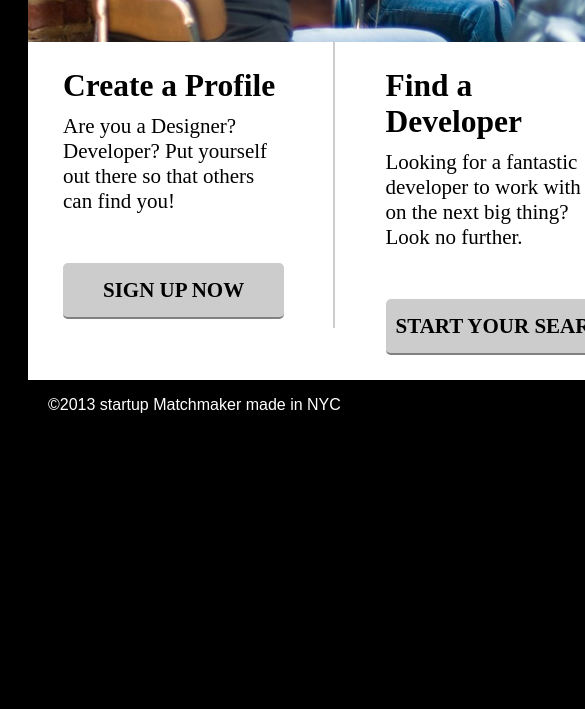
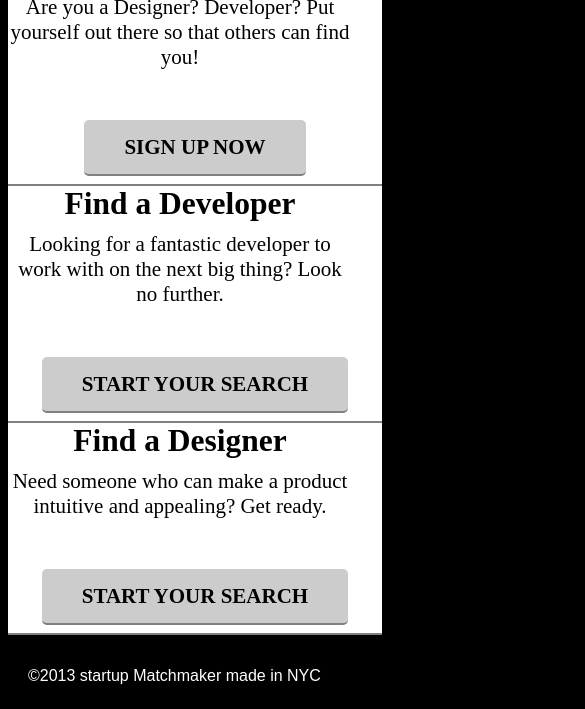
Before and after one commit to jfals82/class_example, a plain HTML site: page Thundercats/index.html in a window 390 px wide. Shown: the part 718-1427 px from the top of the page, 585 px wide, since content can reach past the window. Before the commit the page ends 1176 px from the top, so only its background shows below. Drawn offline with nearby package versions, Linux system fonts and the light colour scheme.

Commit message:
added jquery

```diff
--- a/Thundercats/css/main.css
+++ b/Thundercats/css/main.css
@@ -1,6 +1,12 @@
-
+*{box-sizing:border-box}
 body{
 	background-color: black;
+}
+.btn a{
+	display: none;
+}
+main{
+	background-color: white;
 }
 main:after{
 	clear: both;
@@ -10,9 +16,6 @@ main:after{
 .container{
 	width:968px;
 	margin: 0 auto;
-	background-color: #fff;
-	border:20px solid black;
-
 }
 
 .top-image{
@@ -29,7 +32,6 @@ main:after{
     margin: 30px 50px;
     background-color: rgba(255, 255, 255, 0.8);
     float: right;
-
 }
 .post-ghost a{
 	background-color: yellow;
@@ -38,68 +40,42 @@ main:after{
 	text-decoration: none;
 	color: black;
 	padding: 10px 25px;
-	}
-
+}
 
 .header h1 {
 	font-family:'Merriweather Sans', sans-serif;
 	color: yellow;
 	font-size: 36px;
-
-
-
 }
 
 .header nav a{
 	font-family:'Oswald', sans-serif;
 	font-size: 30px;
-
-
 }
 
 .container-2 nav a{
 	font-family: 'Source Sans Pro', sans-serif;
 	font-size: 28px;
-
 }
-
 
 footer{
 	font-family:'Source Sans Pro', sans-serif;
-	/*margin: 170px 0 0 220px;*/
-
-	width:968px;
 	height: 50px;
 	background-color: black;
 	color: #fff;
-
 }
-
 footer p{
 	position: relative;
 	top: 16px;
 	margin-left: 20px;
-
 }
-
-.columnwrap{
-	background-color: #fff;
-	width: 968px;
-	height: 200px;
-}
-
 .column {
 	float: left;
-	width: 250px;
-	border-right: 2px solid #ccc;
-	margin-right: 20.5px;
-	background-color: white;
-	padding-left: 35px;
-	padding-right: 20px;
+	width: 33%;
 	font-size: 21;
-
 }
 .post h3 a{
+	width: 100%;
 	text-decoration: none;
 	color: black;
 	background-color: #ccc;
@@ -108,85 +84,37 @@ footer p{
 	border-radius: 5px;
 	font-size: 21;
 }
-
 .post p{
+	width: 100%;
 	padding: 0 30px 40px 0;
 	margin-top: 10px;
 }
 
 .post h2{
+	width: 100%;
 	padding-right: 30px;
 	margin-bottom: 0px;
-}
-
-.column2 {
-	float: left;
-	width: 250px;
-	border-right: 2px solid #ccc;
-	margin-right: 20.5px;
-	background-color: white;
-	padding-left: 30px;
-	padding-right: 20px;
-	font-size: 21;
-}
-
-.column2 .post h2{
-	padding-right: 30px;
-	margin-bottom: 0px;
-}
-
-.column2 .post h3 a{
-	text-decoration: none;
-	color: black;
-	background-color: #ccc;
-	padding: 15px 10px;
-	border-bottom: 2px solid gray;
-	border-radius: 5px;
-	font-size: 21;
-}
-
-.column2 .post p{
-	padding: 0 30px 40px 0;
-	margin-top: 10px;
-}
-
-.column3 {
-	float: left;
-	width: 250px;
-	background-color: white;
-	font-size: 22;
-	padding-left: 35px;
-	padding-right: 20px;
-}
-
-.column3 .post h3 a{
-	text-decoration: none;
-	color: black;
-	background-color: #ccc;
-	padding: 15px 10px;
-	border-bottom: 2px solid gray;
-	border-radius: 5px;
-	font-size: 21;
-}
-.column3 .post h2{
-	padding-right: 20px;
-	margin-bottom: 0px;
-	}
-
-.column3 .post p{
-	padding: 0 13px 40px 0;
 }
 
 .tag-line{
 	font-family:'Merriweather Sans', sans-serif;
 	text-align: center;
-	width:968px;
 	height: 50px;
 	padding-top: .5px;
 	padding-bottom: 20px;
 	background-color: #ccc;
 	color: black;
 	border-top: 3px solid yellow;
+
+	font-family: 'Merriweather Sans', sans-serif;
+text-align: center;
+height: inherit;
+/* padding-top: .5px; */
+/* padding-bottom: inherit; */
+background-color: #ccc;
+color: black;
+border-top: 3px solid yellow;
+padding: 5px;
 }
 del {
 
@@ -198,3 +126,50 @@ ins {
 	border-bottom: 3px solid yellow;
 
 }
+
+@media(max-width: 420px){
+	.container{
+		width: 100%
+	}
+	.top-image{
+		width: 100%
+	}
+	.column{
+		width: 100%;
+		border-bottom: 2px solid gray;
+
+	}
+	.copy{
+		padding: 40px;
+	}
+	.post{
+		text-align: center;
+	}
+	.post a{
+		text-align: center;
+	}
+	.post-ghost{
+		text-align: center;
+		background-color: rgba(255, 255, 255, 0.8);
+		width: 100%;
+		margin: 0;
+	}
+	.tag-line{
+		font-family: 'Merriweather Sans', sans-serif;
+			padding:0;
+
+	}
+	h2{
+		margin: 0;
+	}
+	.btn a{
+	display: block;
+
+	}
+	.container-2{
+		display: none;
+	}
+
+
+
+}
--- /dev/null
+++ b/Thundercats/css/main.js
@@ -0,0 +1,7 @@
+$(document).ready(function(){
+	$(".btn").on("click", function(){
+		$(".container-2").toggleClass('open-nav');
+       console.log(".openNav")
+	});
+
+});
--- a/Thundercats/index.html
+++ b/Thundercats/index.html
@@ -4,27 +4,32 @@
 	<title>Startup Matchmaker</title>
 
 	<link rel="stylesheet" href="css/main.css">
+	<script src="http://code.jquery.com/jquery-latest.min.js"></script>
+
 </head>
 <body>
 
+<div class="header">
 	<div class="container">
-	<div class="header">
-
 		<h1>Startup Matchmaker</h1>
 		<nav>
+			<div class="btn">
+				<a href="#">Btn</a>
+			</div>
+			<div class="container-2">
 
-			<div class= "container-2">
 				<a href="#">FIND DEVELOPERS</a>
 				<a href="#">FIND DESIGNERS</a>
-
-			</div>
-
 				<a href="#">How it works</a>
 				<a href="#">Our Team</a>
 				<a href="#">Blog</a>
+
+			</div>
 		</nav>
 	</div>
-<div class= "tag-line">
+</div>
+
+<div class="tag-line">
 	<h2>Because two brains <del>taste </del><ins>are</ins> better than one.</h2>
 </div>
 <div class="top-image">
@@ -32,25 +37,21 @@
 		<article class="post-ghost">
 			<h2>Meet your Match!</h2>
 			<p>Have a good idea for a product, but need help making it a reality? We're here to help. Startup Matchmaker is the best place for designers and developers to find each other.</p>
-
 			<h3><a href="#">CREATE A PROFILE</a></h3>
 		</article>
 	</section>
 </div>
+
 <main>
-
-		<div class="columnwrap">
+	<div class="container">
 		<section class="column">
 			<article class="post">
 				<h2>Create a Profile</h2>
 				<p>Are you a Designer? Developer? Put yourself out there so that others can find you!</p>
-
 				<h3><a href="#">SIGN UP NOW</a></h4>
 			</article>
 		</section>
-
-
-		<section class="column2">
+		<section class="column">
 			<article class="post">
 				<h2>Find a Developer</h2>
 				<p>Looking for a fantastic developer to work with on the next big thing? Look no further.</p>
@@ -58,9 +59,7 @@
 				<h3><a href="#">START YOUR SEARCH</a></h3>
 			</article>
 		</section>
-
-
-		<section class="column3">
+		<section class="column">
 			<article class="post">
 				<h2>Find a Designer</h2>
 				<p>Need someone who can make a product intuitive and appealing? Get ready.</p>
@@ -69,17 +68,13 @@
 			</article>
 		</section>
 	</div>
+</main>
 
-
-
-	</main>
 <footer>
 
 	<p>©2013 startup Matchmaker made in NYC</P>
 
 </footer>
-</div>
+	<script src="css/main.js" ></script>
 </body>
-
-
 </html>
```
Also changed, not shown: startup_matchmaker/StartupMatchmaker.png. Lines whose indentation alone changed are shown as unchanged.
